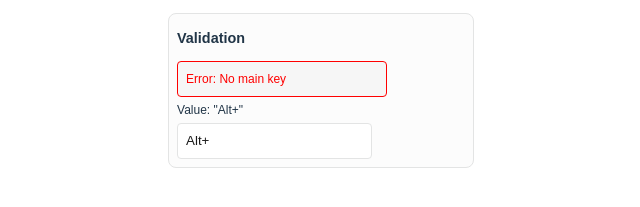
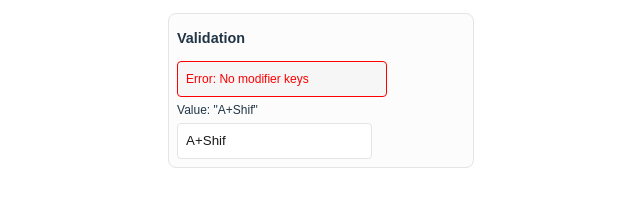
Before and after one commit to agufranov/evoinput, a React (Vite) app: page / in a window 1280 px wide. Shown: the part 457-664 px from the top of the page, without its empty margins (319-959 px from the left). Built offline with nearby package versions, Linux system fonts and the light colour scheme.

Commit message:
error behavior fix

```diff
--- a/src/App.tsx
+++ b/src/App.tsx
@@ -5,7 +5,7 @@ import { ShortcutInput } from "./components/ShortcutInput";
 function App() {
   const [value1, setValue1] = useState<string | null>("Control+Shift+A");
   const [value2, setValue2] = useState<string | null>();
-  const [value3, setValue3] = useState<string | null>("Alt+");
+  const [value3, setValue3] = useState<string | null>("A+Shif");
   return (
     <main className={style.root}>
       <div className={style.block}>
@@ -31,7 +31,7 @@ function App() {
       <div className={style.block}>
         <h1>Validation</h1>
         <div className={style.row}>
-          <ShortcutInput value={value3} />
+          <ShortcutInput value={value3} onChange={setValue3} />
         </div>
         <div className={style.value}>Value: "{value3}"</div>
         <input
--- a/src/components/ShortcutInput/ShortcutInput.tsx
+++ b/src/components/ShortcutInput/ShortcutInput.tsx
@@ -1,6 +1,7 @@
 import cn from "classnames";
 import { useCallback, useEffect, useMemo, useState } from "react";
 import style from "./ShortcutInput.module.css";
+import type { ModifierKey, ShortcutData } from "./types";
 import {
   ERROR_MESSAGES,
   ValidationError,
@@ -12,8 +13,6 @@ import {
   parse,
   serialize,
   toArray,
-  type ModifierKey,
-  type ShortcutData,
 } from "./util";
 
 interface Props {
@@ -113,11 +112,6 @@ export const ShortcutInput = ({
     }
   }, [editing, isValidCurrentInput]);
 
-  // Clear error on user input
-  useEffect(() => {
-    // setError(null);
-  }, [currentInput]);
-
   // Fire onChange when internal value changes
   useEffect(() => {
     if (valueInternal !== null) {
@@ -168,7 +162,7 @@ export const ShortcutInput = ({
         className={cn(style.root, {
           [style.rootFocused]: focused,
           [style.rootEditing]: editing,
-          [style.rootError]: !!error,
+          [style.rootError]: !!error && isEmpty(currentInput),
         })}
         onKeyDown={handleKeyDown}
         onKeyUp={handleKeyUp}
@@ -176,8 +170,7 @@ export const ShortcutInput = ({
         onBlur={handleBlur}
         tabIndex={0}
       >
-        {/* TODO change keysToDisplay */}
-        {!error ? (
+        {!(error && isEmpty(currentInput)) ? (
           keysToDisplay.length ? (
             keysToDisplay.map(getKeyDisplayName).map((key) => (
               <div className={style.key} key={key}>
@@ -193,10 +186,6 @@ export const ShortcutInput = ({
           <div>Error: {ERROR_MESSAGES[error]}</div>
         )}
       </div>
-      {/* <pre>current input: {JSON.stringify(currentInput)}</pre>
-      <pre>value internal: {JSON.stringify(valueInternal)}</pre>
-      <pre>parsed value: {JSON.stringify(parsedValue)}</pre>
-      <pre>error: {JSON.stringify(error)}</pre> */}
     </div>
   );
 };
```
